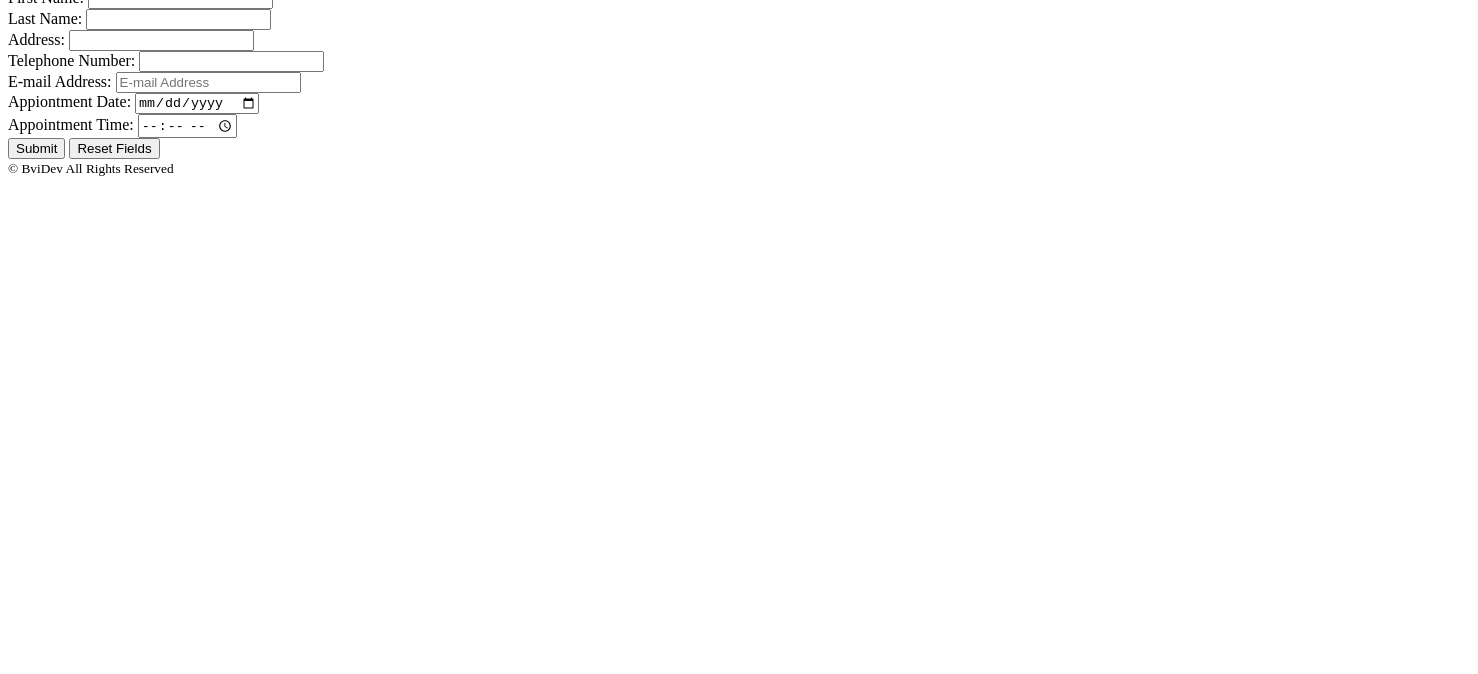
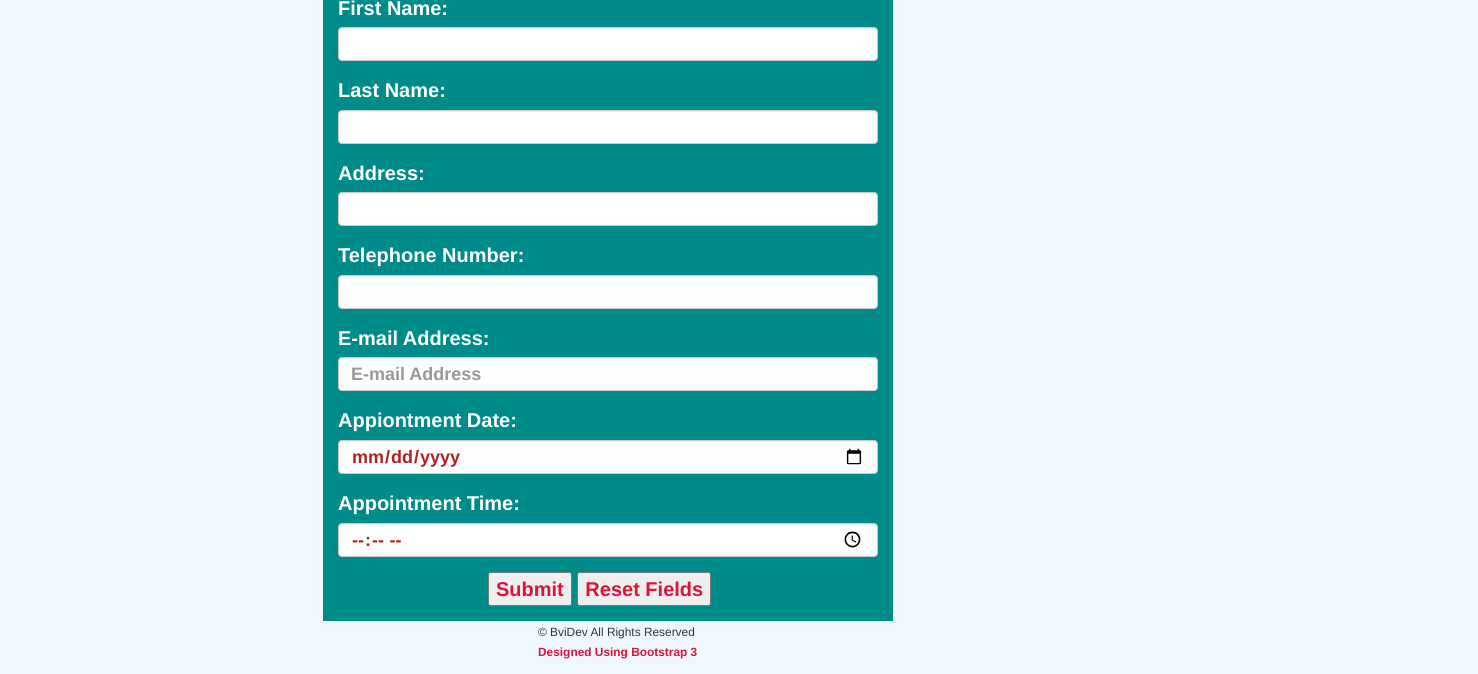
Before and after one commit to bviengineer/cca-HTMLForms-Appointment, a plain HTML site: page index.html in a window 1280 px wide. Shown: the part 126-800 px from the top of the page, 1478 px wide, since content can reach past the window. Drawn offline with nearby package versions, Linux system fonts and the light colour scheme.

Commit message:
styled html with corresponing CSS including Bootstrap and Jquery CDN links

```diff
--- /dev/null
+++ b/apptform.css
@@ -0,0 +1,45 @@
+header {
+    padding-left: 11rem;
+    color: crimson;
+    font-weight: bold;
+}
+
+body {
+    padding-top: 5rem;
+    padding-left: 18rem;
+    margin: 0 auto;
+    width: 80%;
+    background-color: aliceblue;
+}
+
+main {
+    background-color: darkcyan;
+    color: white;
+    font-size: 2rem;
+}
+
+#fname, #lname, #addr,
+#phone, #email, #appt-date,
+#appt-time {
+    color: firebrick;
+    font-size: 1.8rem;
+    font-weight: bold;
+}
+
+button {
+    color: crimson;
+    font-weight: bold;
+}
+
+#submitRequest {
+    margin-left: 15rem;
+}
+
+footer {
+    padding-left: 23rem;
+}
+
+span {
+    color: crimson;
+    font-weight: bold;
+}
--- a/apptform.js
+++ b/apptform.js
@@ -1,14 +1,18 @@
-const firstName = document.getElementById("fname");
+var firstName = document.getElementById("fname"),
 // const lastName = document.getElementById("lname"),
-// const firstName = document.getElementById("fname"),
-// const firstName = document.getElementById("fname"),
-// const firstName = document.getElementById("fname"),
-// const firstName = document.getElementById("fname"),
-// const firstName = document.getElementById("fname"),
-// const firstName = document.getElementById("fname"),
-const resetBtn = document.getElementById("resetForm");
+// const address = document.getElementById("addr"),
+// const telephone = document.getElementById("phone"),
+// const email = document.getElementById("email"),
+// const apptDate = document.getElementById("appt-date"),
+// const apptTime = document.getElementById("appt-time"),
+var resetBtn = document.getElementById("resetForm");
 
 resetBtn.addEventListener("click", function() {
     fname.value = "";
-
+    // lname.value = "";
+    // // addr.value = "";
+    // // phone.value = "";
+    // // email.value = "";
+    // // appt-date.value = "";
+    alert(fname.value);
 });
--- a/index.html
+++ b/index.html
@@ -4,45 +4,66 @@
         <meta charset="UTF-8">
         <meta name="viewport" content="width=device-width, initial-scale=1.0">
         <title>Make An Appointment</title>
+        <!-- Latest compiled and minified CSS -->
+        <link rel="stylesheet" href="https://maxcdn.bootstrapcdn.com/bootstrap/3.3.7/css/bootstrap.min.css" integrity="sha384-BVYiiSIFeK1dGmJRAkycuHAHRg32OmUcww7on3RYdg4Va+PmSTsz/K68vbdEjh4u" crossorigin="anonymous">
+
+        <!-- Optional theme -->
+        <link rel="stylesheet" href="https://maxcdn.bootstrapcdn.com/bootstrap/3.3.7/css/bootstrap-theme.min.css" integrity="sha384-rHyoN1iRsVXV4nD0JutlnGaslCJuC7uwjduW9SVrLvRYooPp2bWYgmgJQIXwl/Sp" crossorigin="anonymous">
+
+        <!-- Author CSS -->
+        <link rel="stylesheet" href="apptform.css">
     </head>
     <body>
         <header>
             <h1>Make Your Appointment</h1>
         </header>
-        <p>testing content</p>
-        <form action="http://formreflector.azurewebsites.net/form-reflector/" method="POST">
-            <div>
+        <div class="container">
+        <main class="col-md-6">
+            <form class="form-group" action="http://formreflector.azurewebsites.net/form-reflector/" method="POST">
+                <div class="form-group">
                     <label for="fname">First Name:</label>
-                <input type="text" id="fname" name="first_name">
+                    <input type="text" class="form-control" id="fname" name="first_name">
                 </div>
-            <div>
+                <div class="form-group">
                     <label for="lname">Last Name:</label>
-                <input type="text" id="lname" name="last_name">
+                    <input type="text" class="form-control" id="lname" name="last_name">
                 </div>
-            <div>
+                <div class="form-group">
                     <label for="addr">Address:</label>
-                <input type="text" id="addr" name="address">
+                    <input type="text" class="form-control" id="addr" name="address">
                 </div>
-            <div>
+                <div class="form-group">
                     <label for="phone">Telephone Number:</label>
-                <input type="tel" id="phone" name="telephone">
+                    <input type="tel" class="form-control" id="phone" name="telephone">
                 </div>
-            <div>
+                <div class="form-group">
                     <label for="email">E-mail Address:</label>
-                <input type="email" id="email" name="email_address" placeholder="E-mail Address">
+                    <input type="email" class="form-control" id="email" name="email_address" placeholder="E-mail Address">
                 </div>
-            <div>
+                <div class="form-group">
                     <label for=appt-date>Appiontment Date: </label>
-                <input type="date" id="appt-date" name="appointment_date">
+                    <input type="date" class="form-control" id="appt-date" name="appointment_date">
                 </div>
-            <div>
+                <div class="form-group">
                     <label for="">Appointment Time: </label>
-                <input type="time" id="appt-time" name="appointment_time">
+                    <input type="time" class="form-control" id="appt-time" name="appointment_time">
                 </div>
-            <button type="submit">Submit</button>
-            <button type="button" Id="resetForm">Reset Fields</button>
+                <button type="submit" id="submitRequest">Submit</button>
+                <button type="button" id="resetForm">Reset Fields</button>
             </form>
-        <footer><small>&copy BviDev All Rights Reserved</small></footer>
+            <aside class="col-md-15"></aside>
+    </main>
+</div>
+        <footer><small>&copy BviDev All Rights Reserved <br><span>Designed Using Bootstrap 3</span></small></footer>
+        <!-- JQuery -->
+        <script
+        src="https://code.jquery.com/jquery-3.2.1.min.js"
+        integrity="sha256-hwg4gsxgFZhOsEEamdOYGBf13FyQuiTwlAQgxVSNgt4="
+        crossorigin="anonymous"></script>
+
+        <!-- Latest compiled and minified JavaScript -->
+        <script src="https://maxcdn.bootstrapcdn.com/bootstrap/3.3.7/js/bootstrap.min.js"   integrity="sha384-Tc5IQib027qvyjSMfHjOMaLkfuWVxZxUPnCJA7l2mCWNIpG9mGCD8wGNIcPD7Txa" crossorigin="anonymous"></script>
+
         <script src="apptform.js"></script>
     </body>
 </html>
```
Lines whose indentation alone changed are shown as unchanged.
